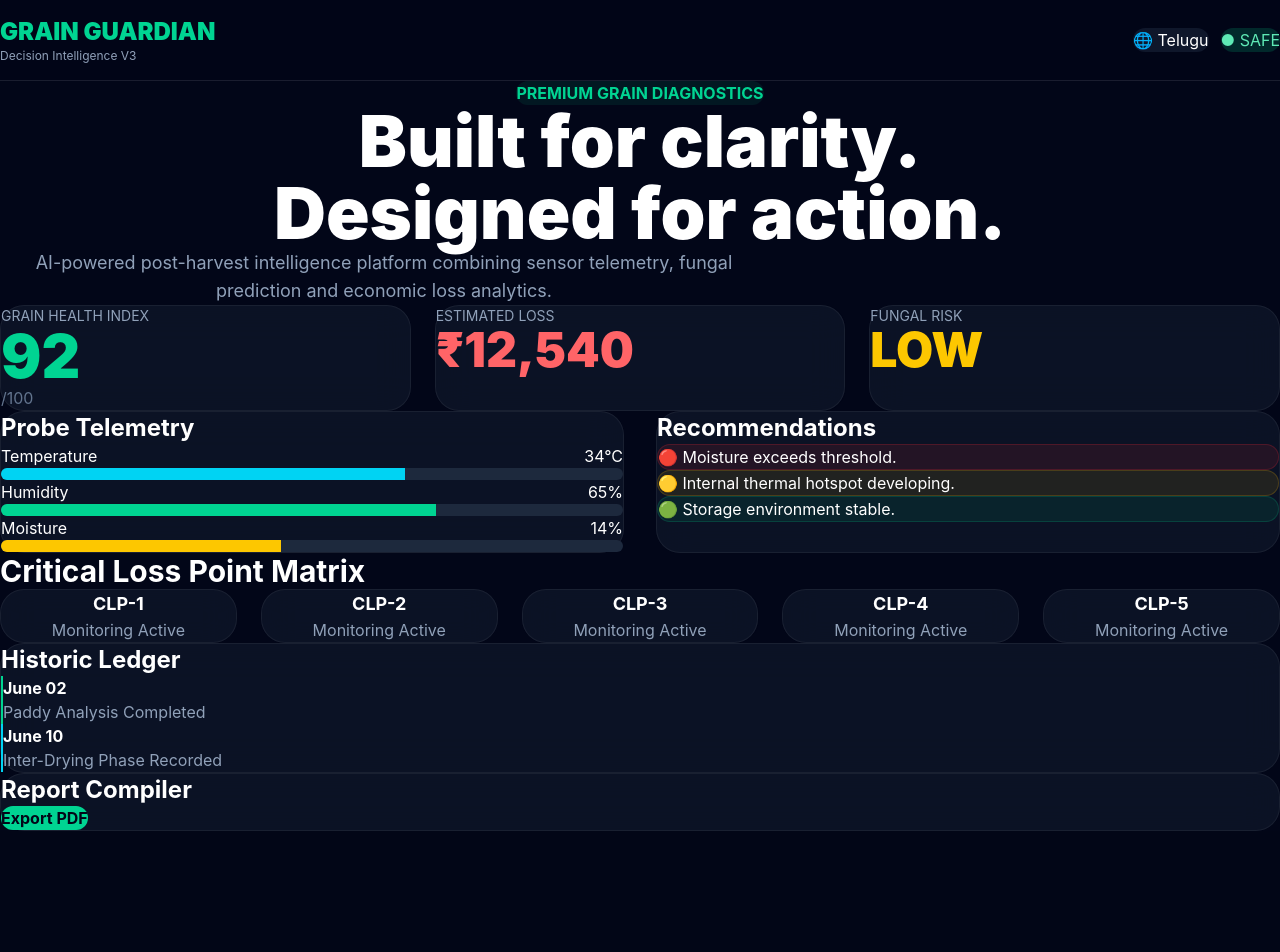
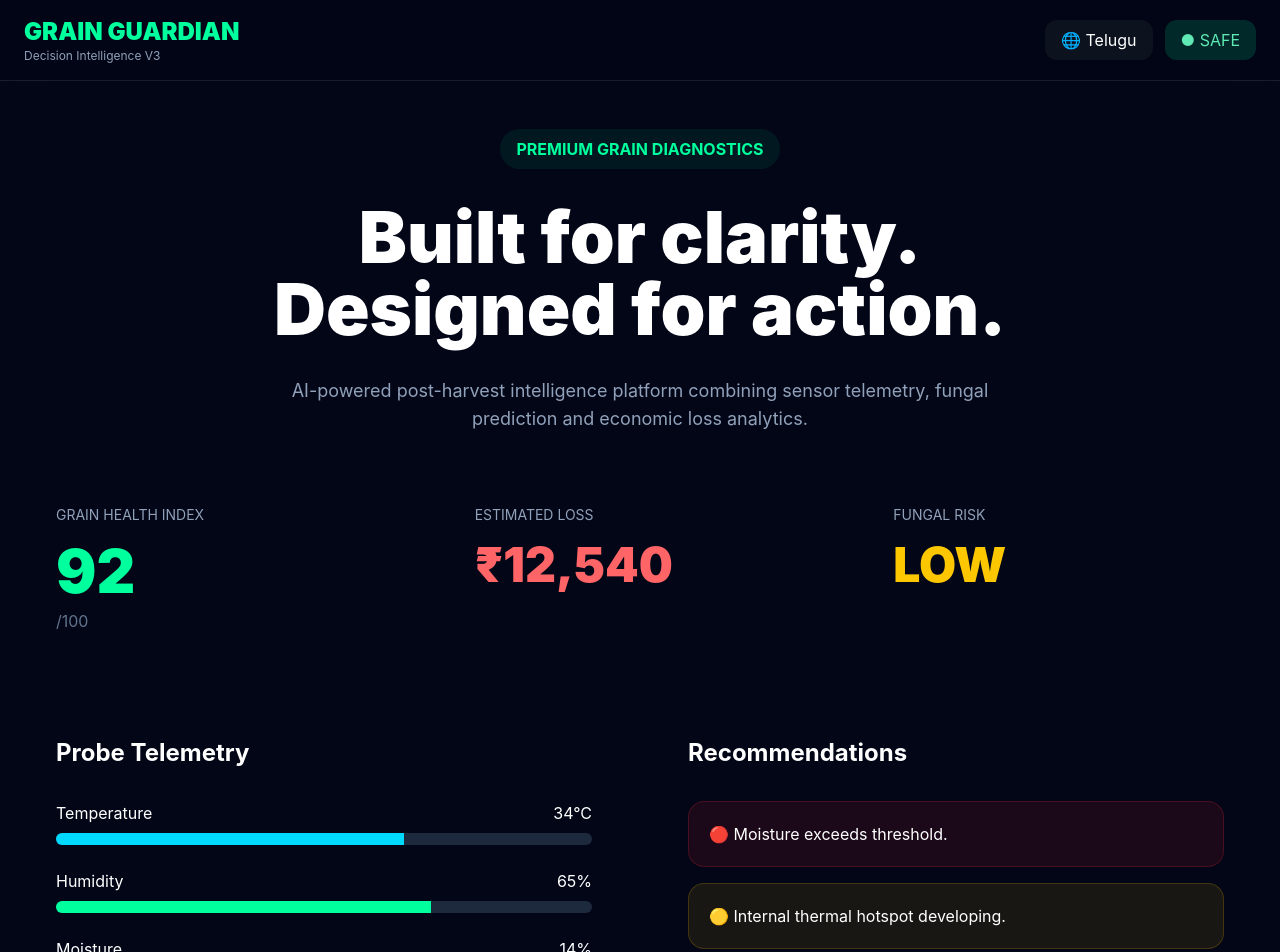
Before and after one commit to nleelaranga-ai/grain-guardian-frontend, a Next.js app: page / in a window 1280 px wide. Shown: the top 952 px of the page. Before the commit the page ends 831 px from the top, so only its background shows below. Built offline with nearby package versions, Linux system fonts and the light colour scheme.

Commit message:
Update globals.css

```diff
--- a/app/globals.css
+++ b/app/globals.css
@@ -1,61 +1,49 @@
 @import "tailwindcss";
 
-* {
-  box-sizing: border-box;
-  margin: 0;
-  padding: 0;
+@theme {
+  /* Premium Dark Theme Core Variables */
+  --color-slate-950: #020617;
+  --color-slate-900: #0c121e;
+  --color-slate-850: #111a2e;
+
+  --color-emerald-400: #00FF9D;
+  --color-cyan-400: #00D9FF;
+
+  /* Typography Configurations */
+  --font-sans: "Inter", "system-ui", sans-serif;
+  --font-mono: "JetBrains Mono", "Fira Code", monospace;
+
+  /* Premium Micro-interactions */
+  --animate-pulse-slow: pulse 3s cubic-bezier(0.4, 0, 0.6, 1) infinite;
+  --animate-fade-in: fadeIn 0.6s cubic-bezier(0.16, 1, 0.3, 1) forwards;
+
+  @keyframes fadeIn {
+    0% { opacity: 0; transform: translateY(12px); }
+    100% { opacity: 1; transform: translateY(0); }
+  }
 }
 
-html,
-body {
-  background: #020617;
-  color: #f8fafc;
-  font-family:
-    Inter,
-    system-ui,
-    sans-serif;
-  overflow-x: hidden;
+@layer base {
+  body {
+    background-color: var(--color-slate-950);
+    color: #f8fafc;
+    overflow-x: hidden;
+  }
 }
 
-body {
-  min-height: 100vh;
+/* Glassmorphism System Utility */
+.glass-panel {
+  background: rgba(11, 19, 41, 0.45);
+  backdrop-filter: blur(12px);
+  -webkit-backdrop-filter: blur(12px);
+  border: 1px solid rgba(255, 255, 255, 0.05);
 }
 
-.glass-card {
-  background: rgba(15, 23, 42, 0.75);
-  backdrop-filter: blur(18px);
-  border: 1px solid rgba(255, 255, 255, 0.06);
+/* Clean UI Overrides */
+.no-scrollbar::-webkit-scrollbar {
+  display: none;
 }
-
-.card-hover {
-  transition: all 0.3s ease;
+.no-scrollbar {
+  -ms-overflow-style: none;
+  scrollbar-width: none;
 }
-
-.card-hover:hover {
-  transform: translateY(-4px);
-  border-color: rgba(0, 255, 157, 0.25);
-}
-
-.gradient-text {
-  background: linear-gradient(
-    to right,
-    #00ff9d,
-    #00d9ff
-  );
-
-  -webkit-background-clip: text;
-  -webkit-text-fill-color: transparent;
-}
-
-button {
-  cursor: pointer;
-}
-
-::-webkit-scrollbar {
-  width: 8px;
-}
-
-::-webkit-scrollbar-thumb {
-  background: #1e293b;
-  border-radius: 999px;
-}
```
